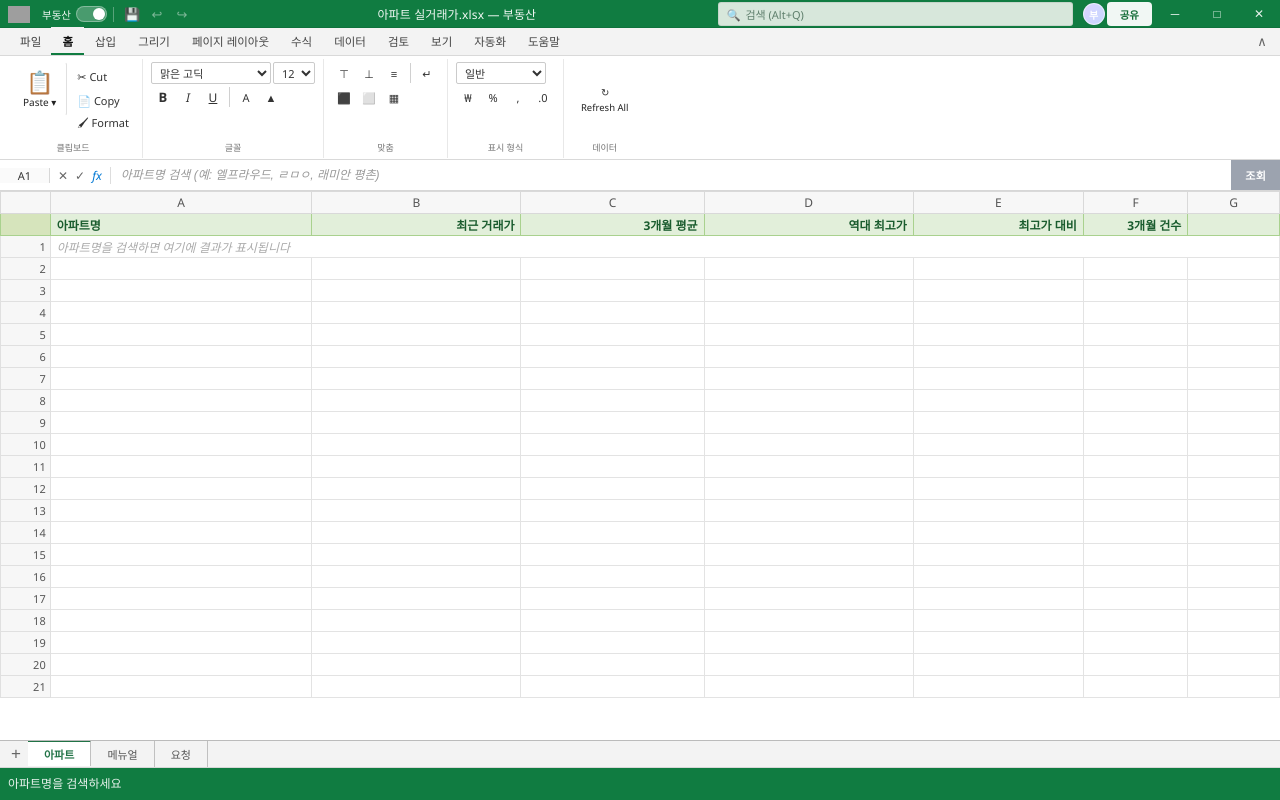
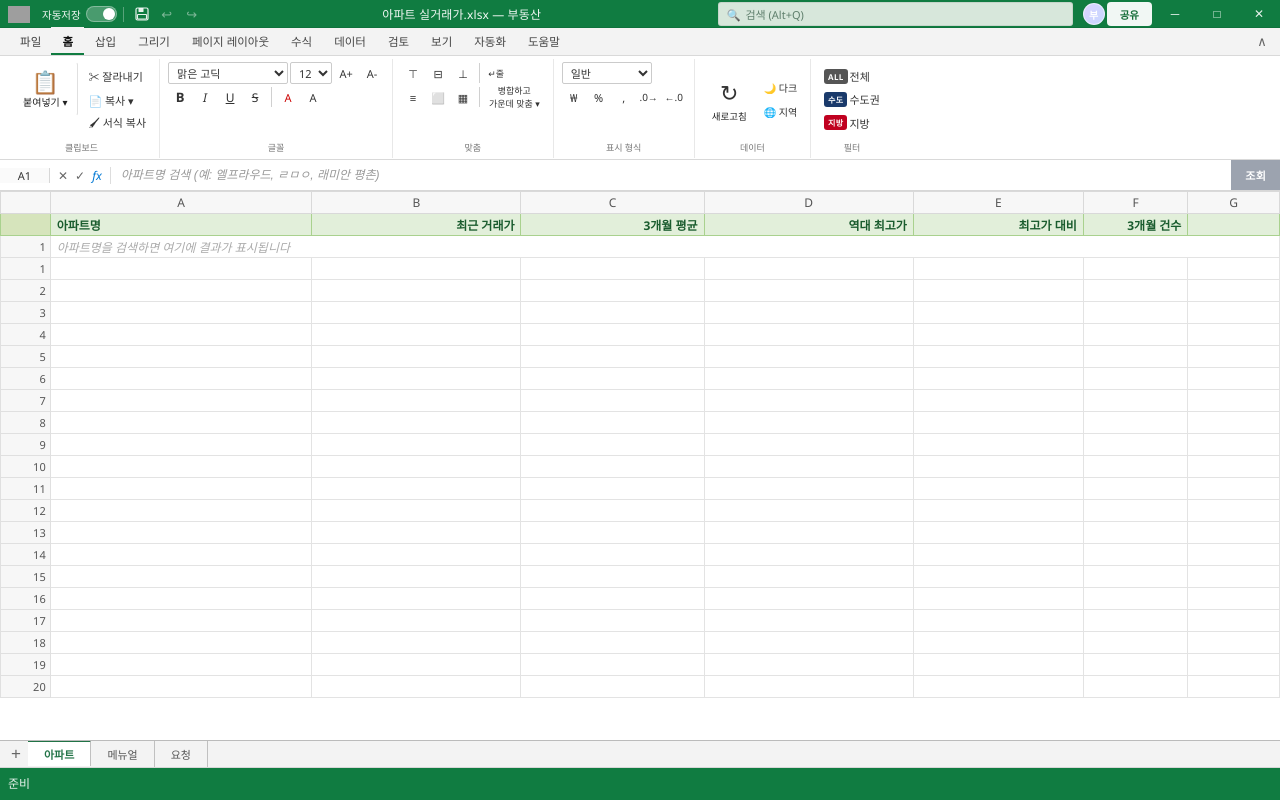
Before and after one commit to snh1357-ctrl/boodongsan, a React (Vite) app: page / in a window 1280 px wide. Built offline with nearby package versions, Linux system fonts and the light colour scheme; grey boxes are pictures that could not be loaded.

Commit message:
fix: 리본 스크린샷 동일하게 + 엔터즉시조회 + 그리드 항상표시 + 이름매칭 디버그

```diff
--- a/src/components/AptTable.tsx
+++ b/src/components/AptTable.tsx
@@ -140,18 +140,10 @@ export function AptTable({ results, onRemove }: Props) {
         </thead>
         <tbody>
           {results.length === 0 && (
-            <>
-              <tr className="erow">
-                <td className="rnum">1</td>
-                <td className="cell ld" colSpan={7}>아파트명을 검색하면 여기에 결과가 표시됩니다</td>
-              </tr>
-              {Array.from({ length: 20 }, (_, i) => (
-                <tr key={i + 2} className="erow">
-                  <td className="rnum">{i + 2}</td>
-                  {Array.from({ length: 7 }, (_, j) => <td key={j} className="cell" />)}
-                </tr>
-              ))}
-            </>
+            <tr className="erow">
+              <td className="rnum">1</td>
+              <td className="cell ld" colSpan={7}>아파트명을 검색하면 여기에 결과가 표시됩니다</td>
+            </tr>
           )}
           {results.map(result => {
             const key = `${result.dongCode}-${result.aptName}`
@@ -178,6 +170,13 @@ export function AptTable({ results, onRemove }: Props) {
               </React.Fragment>
             )
           })}
+          {/* 항상 빈 행 채워서 그리드 유지 */}
+          {Array.from({ length: Math.max(0, 20 - globalRow + 1) }, (_, i) => (
+            <tr key={`empty-${i}`} className="erow">
+              <td className="rnum">{globalRow + i}</td>
+              {Array.from({ length: 7 }, (_, j) => <td key={j} className="cell" />)}
+            </tr>
+          ))}
         </tbody>
       </table>
     </div>
--- a/src/components/ExcelShell.tsx
+++ b/src/components/ExcelShell.tsx
@@ -1,7 +1,5 @@
 // src/components/ExcelShell.tsx
 import type { ReactNode } from 'react'
-
-const RIBBON_TABS = ['파일', '홈', '삽입', '그리기', '페이지 레이아웃', '수식', '데이터', '검토', '보기', '자동화', '도움말']
 
 const SHEET_TABS = [
   { id: 'apt', label: '아파트' },
@@ -22,14 +20,21 @@ export function ExcelShell({ activeTab, onTabChange, children, statusText, resul
     <div className="xl">
       <div id="xlTopScroll">
         <div id="xlTopInner">
-          {/* 타이틀바 */}
+
+          {/* ── 타이틀바 ── */}
           <div className="xl-title">
             <div className="xl-logo" />
             <div className="xl-qat">
-              <span className="xl-autosave-lbl">부동산</span>
+              <span className="xl-autosave-lbl">자동저장</span>
               <span className="xl-toggle" />
               <span className="xl-qat-sep" />
-              <button className="xl-qat-btn" title="저장">💾</button>
+              <button className="xl-qat-btn" title="저장">
+                <svg width="14" height="14" viewBox="0 0 14 14" fill="none">
+                  <rect x="1" y="1" width="12" height="12" rx="1.5" stroke="rgba(255,255,255,0.9)" strokeWidth="1.2"/>
+                  <rect x="3.5" y="1" width="5" height="4" fill="rgba(255,255,255,0.9)" rx="0.5"/>
+                  <rect x="2.5" y="7.5" width="9" height="4.5" rx="0.5" stroke="rgba(255,255,255,0.9)" strokeWidth="1.1" fill="none"/>
+                </svg>
+              </button>
               <button className="xl-qat-btn dim" title="실행취소">↩</button>
               <button className="xl-qat-btn dim" title="다시실행">↪</button>
             </div>
@@ -49,83 +54,95 @@ export function ExcelShell({ activeTab, onTabChange, children, statusText, resul
             </div>
           </div>
 
-          {/* 리본 탭 */}
+          {/* ── 리본 탭 ── */}
           <div className="xl-rtabs">
-            <button className="xl-filebtn">{RIBBON_TABS[0]}</button>
-            {RIBBON_TABS.slice(1).map(tab => (
-              <span key={tab} className={`xl-rtab${tab === '홈' ? ' on' : ''}`}>{tab}</span>
+            <button className="xl-filebtn">파일</button>
+            {['홈','삽입','그리기','페이지 레이아웃','수식','데이터','검토','보기','자동화','도움말'].map((t,i) => (
+              <span key={t} className={`xl-rtab${i === 0 ? ' on' : ''}`}>{t}</span>
             ))}
             <div className="xl-rtabs-right">
               <button className="xl-rtab-ico" title="리본 축소">∧</button>
             </div>
           </div>
 
-          {/* 리본 콘텐츠 */}
+          {/* ── 리본 콘텐츠 ── */}
           <div className="xl-ribbon">
+
+            {/* 클립보드 */}
             <div className="rg rg-deco rg-d1">
               <div className="rg-top">
-                <button className="rb lg" style={{ padding: '3px 10px', borderRight: '1px solid #e0e0e0', marginRight: 3 }}>
-                  <span className="rb-ico">📋</span>
-                  <span className="rb-lbl">Paste ▾</span>
+                <button className="rb lg" style={{padding:'3px 10px',borderRight:'1px solid #e0e0e0',marginRight:3}}>
+                  <span className="rb-ico" style={{fontSize:22}}>📋</span>
+                  <span className="rb-lbl">붙여넣기 ▾</span>
                 </button>
                 <div className="rg-top col">
-                  <button className="rb">✂ Cut</button>
-                  <button className="rb">📄 Copy</button>
-                  <button className="rb">🖌 Format</button>
+                  <button className="rb">✂ 잘라내기</button>
+                  <button className="rb">📄 복사 ▾</button>
+                  <button className="rb">🖌 서식 복사</button>
                 </div>
               </div>
               <div className="rg-lbl">클립보드</div>
             </div>
 
+            {/* 글꼴 */}
             <div className="rg rg-deco rg-d2">
               <div className="rg-top col">
-                <div style={{ display: 'flex', gap: 2, alignItems: 'center' }}>
+                <div style={{display:'flex',gap:2,alignItems:'center'}}>
                   <select className="rsel wide"><option>맑은 고딕</option></select>
                   <select className="rsel sm"><option>12</option></select>
+                  <button className="rb sq" style={{fontSize:11}}>A+</button>
+                  <button className="rb sq" style={{fontSize:11}}>A-</button>
                 </div>
-                <div style={{ display: 'flex', gap: 1, alignItems: 'center' }}>
-                  <button className="rb bold sq" style={{ fontSize: 13 }}>B</button>
-                  <button className="rb ital sq" style={{ fontSize: 12 }}>I</button>
-                  <button className="rb undr sq" style={{ fontSize: 12 }}>U</button>
-                  <span className="rg-sep" />
-                  <button className="rb sq">A</button>
-                  <button className="rb sq">▲</button>
+                <div style={{display:'flex',gap:1,alignItems:'center'}}>
+                  <button className="rb bold sq" style={{fontSize:13}}>B</button>
+                  <button className="rb ital sq" style={{fontSize:12}}>I</button>
+                  <button className="rb undr sq" style={{fontSize:12,textDecoration:'underline'}}>U</button>
+                  <button className="rb sq" style={{fontSize:12,textDecoration:'line-through'}}>S</button>
+                  <span className="rg-sep"/>
+                  <button className="rb sq" style={{fontSize:11,color:'#c00'}}>A</button>
+                  <button className="rb sq" style={{fontSize:11}}>A</button>
                 </div>
               </div>
               <div className="rg-lbl">글꼴</div>
             </div>
 
+            {/* 맞춤 */}
             <div className="rg rg-deco rg-d3">
               <div className="rg-top col">
-                <div style={{ display: 'flex', gap: 1 }}>
-                  <button className="rb sq">⊤</button>
-                  <button className="rb sq">⊥</button>
+                <div style={{display:'flex',gap:1}}>
+                  <button className="rb sq" title="위쪽 맞춤">⊤</button>
+                  <button className="rb sq" title="가운데 맞춤">⊟</button>
+                  <button className="rb sq" title="아래쪽 맞춤">⊥</button>
+                  <span className="rg-sep"/>
+                  <button className="rb sq" title="자동 줄 바꿈" style={{fontSize:9}}>↵줄</button>
+                </div>
+                <div style={{display:'flex',gap:1}}>
                   <button className="rb sq">≡</button>
-                  <span className="rg-sep" />
-                  <button className="rb sq">↵</button>
-                </div>
-                <div style={{ display: 'flex', gap: 1 }}>
-                  <button className="rb sq">⬛</button>
                   <button className="rb sq">⬜</button>
                   <button className="rb sq">▦</button>
+                  <span className="rg-sep"/>
+                  <button className="rb" style={{fontSize:9,whiteSpace:'nowrap'}}>병합하고<br/>가운데 맞춤 ▾</button>
                 </div>
               </div>
               <div className="rg-lbl">맞춤</div>
             </div>
 
+            {/* 표시 형식 */}
             <div className="rg rg-deco rg-d4">
               <div className="rg-top col">
                 <select className="rsel mid"><option>일반</option></select>
-                <div style={{ display: 'flex', gap: 1 }}>
-                  <button className="rb sq">₩</button>
-                  <button className="rb sq">%</button>
-                  <button className="rb sq">,</button>
-                  <button className="rb sq">.0</button>
+                <div style={{display:'flex',gap:1}}>
+                  <button className="rb sq" style={{fontSize:11}}>₩</button>
+                  <button className="rb sq" style={{fontSize:11}}>%</button>
+                  <button className="rb sq" style={{fontSize:11}}>,</button>
+                  <button className="rb sq" style={{fontSize:10}}>.0→</button>
+                  <button className="rb sq" style={{fontSize:10}}>←.0</button>
                 </div>
               </div>
               <div className="rg-lbl">표시 형식</div>
             </div>
 
+            {/* 스타일 */}
             <div className="rg rg-deco rg-d5">
               <div className="rg-top col">
                 <div className="sty-row">
@@ -140,8 +157,9 @@ export function ExcelShell({ activeTab, onTabChange, children, statusText, resul
               <div className="rg-lbl">스타일</div>
             </div>
 
+            {/* 셀 */}
             <div className="rg rg-deco rg-d6">
-              <div className="rg-top col" style={{ justifyContent: 'center' }}>
+              <div className="rg-top col" style={{justifyContent:'center'}}>
                 <button className="rb">삽입 ▾</button>
                 <button className="rb">삭제 ▾</button>
                 <button className="rb">서식 ▾</button>
@@ -149,19 +167,44 @@ export function ExcelShell({ activeTab, onTabChange, children, statusText, resul
               <div className="rg-lbl">셀</div>
             </div>
 
+            {/* 데이터 새로고침 */}
             <div className="rg">
-              <div className="rg-top" style={{ alignItems: 'center', gap: 3 }}>
+              <div className="rg-top" style={{alignItems:'center',gap:3}}>
                 <button className="rb lg refresh">
-                  <span className="ricon btn-icon">↻</span>
-                  <span className="rlbl">Refresh All</span>
+                  <span className="ricon btn-icon" style={{fontSize:22}}>↻</span>
+                  <span className="rlbl">새로고침</span>
                 </button>
+                <div style={{display:'flex',flexDirection:'column',gap:2,height:68,justifyContent:'center'}}>
+                  <button className="rb" style={{fontSize:10}}>🌙 다크</button>
+                  <button className="rb" style={{fontSize:10}}>🌐 지역</button>
+                </div>
               </div>
               <div className="rg-lbl">데이터</div>
             </div>
+
+            {/* 필터 */}
+            <div className="rg">
+              <div className="rg-top" style={{alignItems:'center',gap:3}}>
+                <div style={{display:'flex',flexDirection:'column',gap:2,height:68,justifyContent:'center'}}>
+                  <button className="rb rb-active">
+                    <span className="mkt-badge all">ALL</span> 전체
+                  </button>
+                  <button className="rb">
+                    <span className="mkt-badge us" style={{background:'#1a3a6b'}}>수도</span> 수도권
+                  </button>
+                  <button className="rb">
+                    <span className="mkt-badge kr">지방</span> 지방
+                  </button>
+                </div>
+              </div>
+              <div className="rg-lbl">필터</div>
+            </div>
+
           </div>
         </div>
       </div>
 
+      {/* 수식 입력줄 + 시트 내용 */}
       {children}
 
       {/* 시트 탭 */}
@@ -180,9 +223,9 @@ export function ExcelShell({ activeTab, onTabChange, children, statusText, resul
 
       {/* 상태바 */}
       <div className="xl-status">
-        <span>{statusText ?? '아파트명을 검색하세요'}</span>
+        <span>{statusText ?? '준비'}</span>
         <div className="sr">
-          {resultCount > 0 && <span>조회 결과: {resultCount}개 단지</span>}
+          {resultCount > 0 && <span>{resultCount}개 단지 조회됨</span>}
         </div>
       </div>
     </div>
--- a/src/components/SearchBar.tsx
+++ b/src/components/SearchBar.tsx
@@ -75,7 +75,7 @@ export function SearchBar({ bjdong: _bjdong, onSearch, loading }: Props) {
     else if (e.key === 'Enter') {
       e.preventDefault()
       if (activeIdx >= 0 && suggestions[activeIdx]) select(suggestions[activeIdx])
-      else if (suggestions.length === 1) select(suggestions[0])
+      else if (suggestions.length > 0) select(suggestions[0])  // 엔터 → 첫 번째 후보 즉시 선택
     }
   }
 
```
Also changed, not shown: 1 other file (tests, documents, lock files or other folders).
